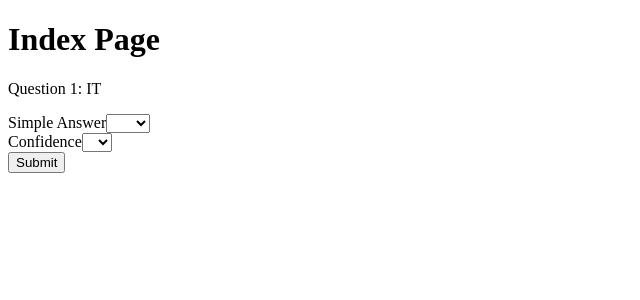
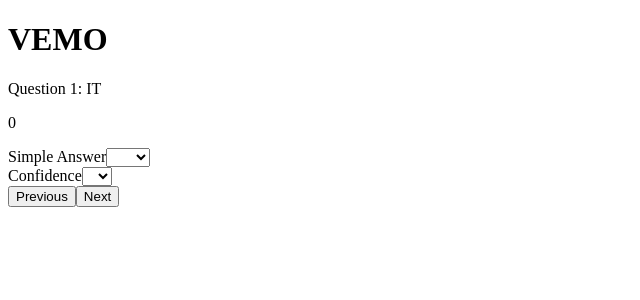
Before and after one commit to jdawg12/viability-model-base, a Next.js app: page / in a window 1280 px wide. Shown: the top 300 px of the page, without its empty margins (0-640 px from the left). Built offline with nearby package versions, Linux system fonts and the light colour scheme.

Commit message:
Fixed looping of questions

```diff
--- a/components/App.js
+++ b/components/App.js
@@ -11,6 +11,7 @@ export class App extends Component {
                             {qNum: '1', text: 'IT', simple: 'null', confidence: 'null'},
                             {qNum: '2', text: 'IS', simple: 'null', confidence: 'null'},
                             {qNum: '3', text: 'WORKING', simple: 'null', confidence: 'null'},
+                            {qNum: '4', text: '!!!', simple: 'null', confidence: 'null'},
                         ],
 
             answers: [],
@@ -27,7 +28,7 @@ export class App extends Component {
         return (
             <div>
                 <QList test={this.state.questions.map(_q => _q.text)} index={this.state.index}/>
-                <Form addAnswerFn = {this.addAnswer} updateIndexFn = {this.updateIndex} />
+                <Form addAnswerFn = {this.addAnswer} updateIndexFn = {this.updateIndex} prevIndexFn={this.prevIndex} index={this.state.index} answers={this.state.answers} />
 
             </div>
         )
@@ -39,24 +40,37 @@ export class App extends Component {
     }
 
     addAnswer = async (answer) => {
+        if (this.state.answers.length < 4){
         await this.setState({answers: [...this.state.answers, answer]})
         localStorage.setItem('answers', JSON.stringify(this.state.answers))
         // console.log('Local storage:', localStorage.getItem('answers'));
-        console.log(this.state.answers)
+        }
+        console.log("App data: ", this.state.answers)
     }
 
-    updateIndex = () => {
-        if (this.state.index < 2){
-            this.setState({index : this.state.index + 1})
+    updateIndex = async() => {
+        if (this.state.index < 3){
+            await this.setState({index : this.state.index + 1})
         }
 
         else {
-            this.setState({index : 0})
+            await this.setState({index : 0})
         }
         console.log("Index: ", this.state.index)
 
     }
 
+    prevIndex = async() => {
+        if (this.state.index > 0){
+            await this.setState({index : this.state.index - 1})
+        }
+
+        else {
+            await this.setState({index : 3})
+        }
+        console.log("Index: ", this.state.index)
+
+    }
 
 }
 
--- a/components/Form.js
+++ b/components/Form.js
@@ -5,18 +5,25 @@ class Form extends Component {
     constructor(props) {
         super(props)
 
+
         this.state = {
              simple : '',
-             confidence : ''
+             confidence : '',
+             completed : 'false'
         }
     }
 
 
     render() {
-        // const {fullName} = this.state
+        const index = this.props.index;
+        const answers = this.props.answers;
+        console.log("Form data: ", answers)
+
         return (
+            <div>
             <form onSubmit={this.handleSubmit}>
                 <div>
+                    <p>{index}</p>
                     <label>Simple Answer</label>
                     <select value={this.state.simple} onChange = {this.handleChange} name='simple'>
                     <option value ='' disabled></option>
@@ -34,8 +41,12 @@ class Form extends Component {
                         <option value ="3">3</option>
                     </select>
                 </div>
-                <button type='submit'>Submit</button>
+                <button onClick={this.handlePrev}>Previous</button>
+                <button type = "submit" onClick = {this.handleNext}>Next</button>
+
             </form>
+
+            </div>
 
         )
     }
@@ -47,19 +58,40 @@ class Form extends Component {
         })
     }
 
-    handleSubmit = (e) => {
+    handlePrev = () => {
+        this.props.prevIndexFn()
+    }
+
+    handleNext = () => {
+        this.setState({
+            completed : "true"
+
+        })
+        this.props.updateIndexFn()
+    }
+
+    handleSubmit = async (e) => {
         // alert(`${this.state.username} ${this.state.confidence}`)
         e.preventDefault()
-        const data = this.state
-        console.log("Final data is: ", data)
-        this.props.addAnswerFn(this.state)
 
-        this.setState({
-            simple : '',
-            confidence : ''
-        })
 
-        this.props.updateIndexFn()
+
+        // if (this.state.confidence === '' || this.state.simple === ''){
+        //     alert('Please select all fields')
+        // }
+        // else {
+
+            const data = this.state
+            // console.log("Final data is: ", data)
+            this.props.addAnswerFn(this.state)
+            this.setState({
+                simple : '',
+                confidence : '',
+                completed : 'false'
+            })
+
+
+        // }
     }
 }
 
@@ -73,3 +105,5 @@ class Form extends Component {
 
     // }
 export default Form
+
+//index should not be updated on submit, should be updated onclick. onsubmit should save the data to the form and that's it
--- a/pages/index.js
+++ b/pages/index.js
@@ -6,7 +6,7 @@ export default function Index(){
 
     return (
     <div>
-        <h1>Index Page</h1>
+        <h1>VEMO</h1>
         <App></App>
 
     </div>
```
